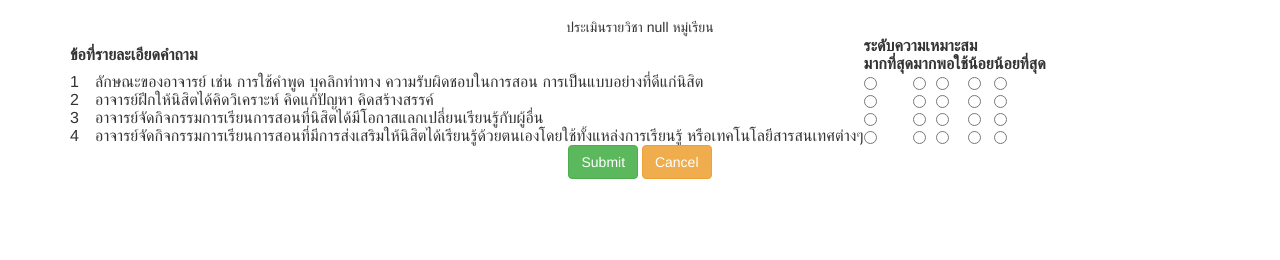
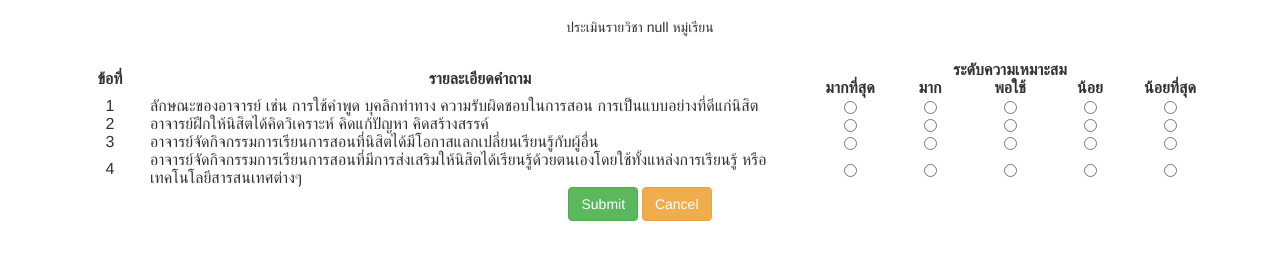
Before and after one commit to melpst/ku-assessment-frontend, a plain HTML site: page index.html in a window 1280 px wide. Shown: the part 352-612 px from the top of the page. Drawn offline with nearby package versions, Linux system fonts and the light colour scheme.

Commit message:
add some css

```diff
--- a/css/styles.css
+++ b/css/styles.css
@@ -27,14 +27,22 @@
 	text-align: center;
 }
 
-.howto {
-	font-size: 2rem;
-	font-weight: bold;
-	color: #444;
-}
-
 #logout {
 	position: fixed;
 	top: 10px;
 	right: 10px;
 }
+
+.assessTable .level-head,
+.assessTable .order-head {
+	width: 80px;
+}
+.assessTable th,
+.assessTable .order,
+.assessTable .level {
+	text-align: center;
+}
+
+.assessTable {
+	margin-top: 24px;
+}
```
